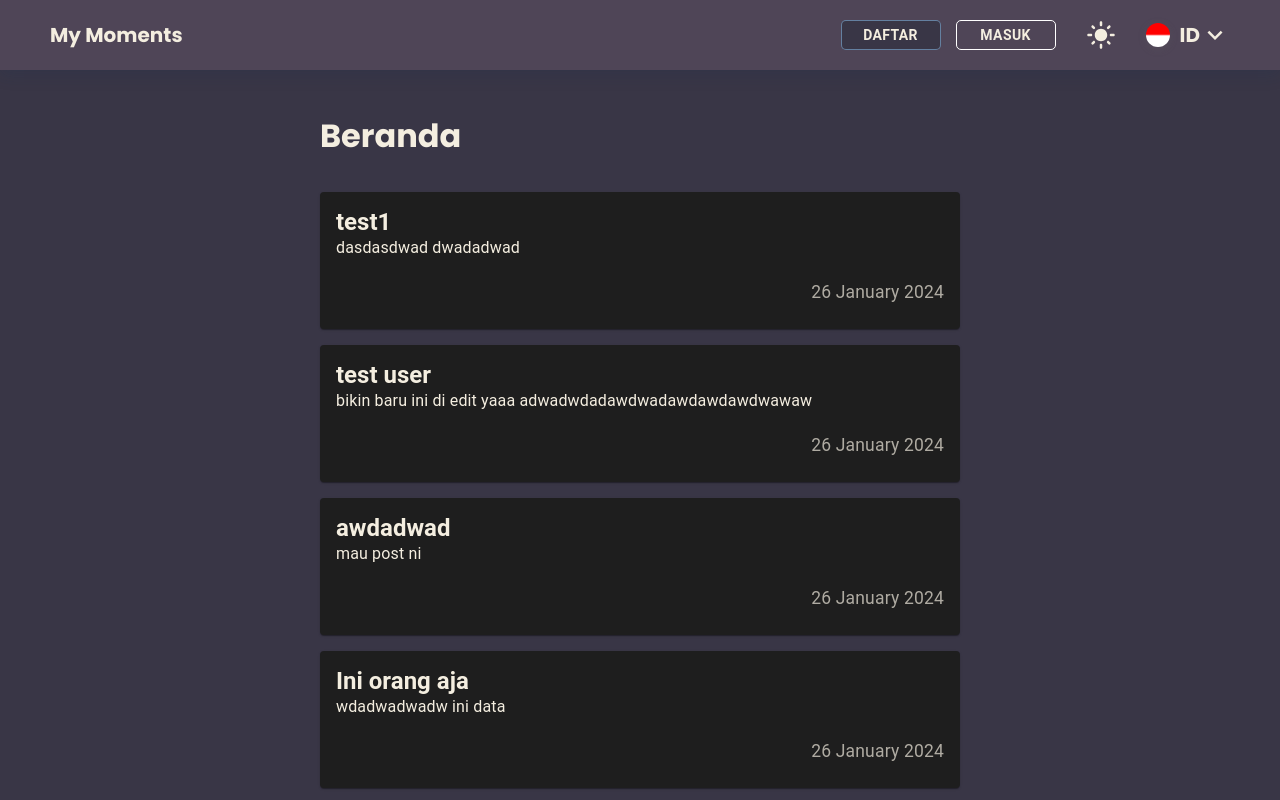
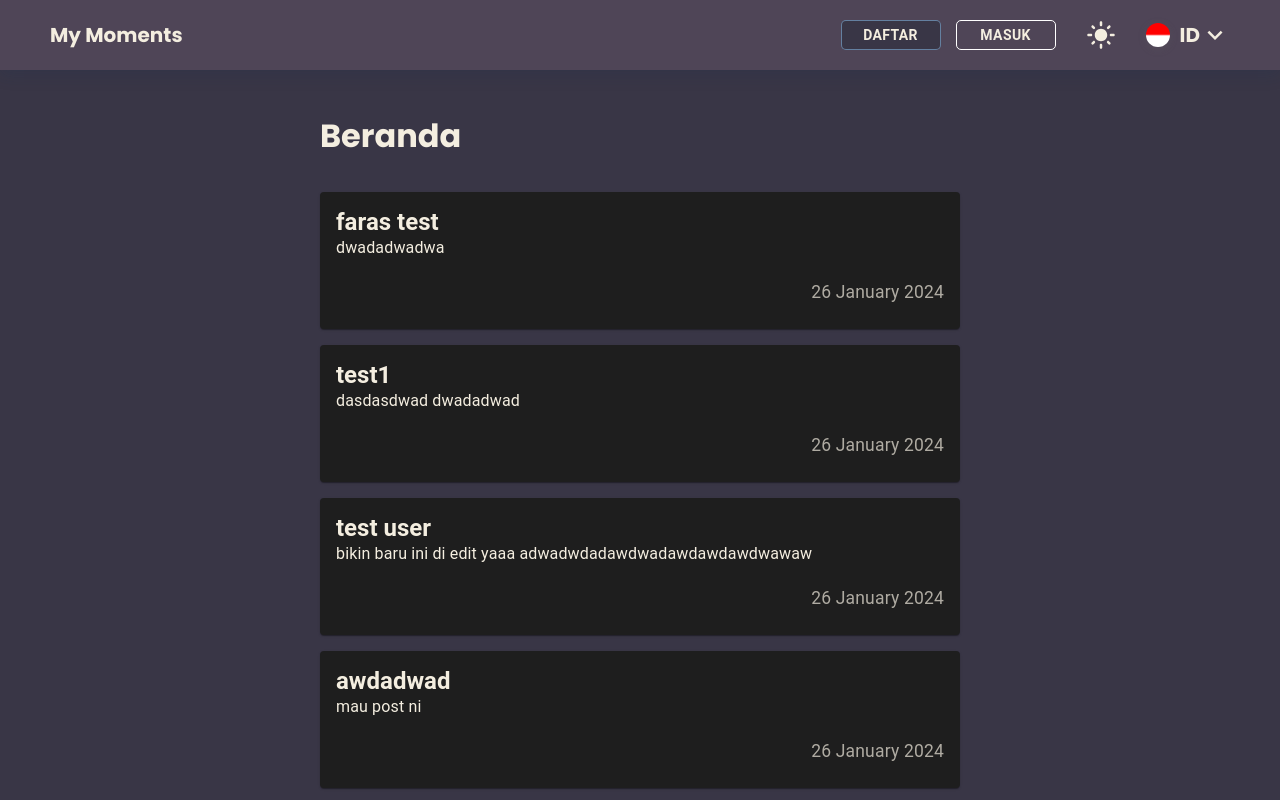
Before and after one commit to raihanputro/group-project-week3, a React (Vite) app: page / in a window 1280 px wide. Shown: the top 800 px of the page. Built offline with nearby package versions, Linux system fonts and the light colour scheme; data requests are answered from the project's data file.

Commit message:
hotfix: sort

```diff
--- a/db.json
+++ b/db.json
@@ -95,6 +95,14 @@
       "content": "<p>dasdasdwad</p><h1>dwadadwad</h1>",
       "pure_text": "dasdasdwad\ndwadadwad",
       "created_date": "2024-01-26 08:31:06"
+    },
+    {
+      "id": "13fc",
+      "user_id": "860c",
+      "fullname": "faras test",
+      "content": "<p>dwadadwadwa</p>",
+      "pure_text": "dwadadwadwa",
+      "created_date": "2024-01-26 09:31:10"
     }
   ],
   "comment": [
@@ -127,6 +135,38 @@
       "fullname": "test user",
       "content": "mau komenwwwwww",
       "created_date": "2024-01-26 08:10:36"
+    },
+    {
+      "id": "252c",
+      "post_id": "13fc",
+      "user_id": "860c",
+      "fullname": "faras test",
+      "content": "dwadwadwa",
+      "created_date": "2024-01-26 09:31:20"
+    },
+    {
+      "id": "8db8",
+      "post_id": "13fc",
+      "user_id": "860c",
+      "fullname": "faras test",
+      "content": "2e21eqwdasd",
+      "created_date": "2024-01-26 09:31:24"
+    },
+    {
+      "id": "5535",
+      "post_id": "13fc",
+      "user_id": "860c",
+      "fullname": "faras test",
+      "content": "21edasd",
+      "created_date": "2024-01-26 09:31:26"
+    },
+    {
+      "id": "4eb9",
+      "post_id": "13fc",
+      "user_id": "860c",
+      "fullname": "faras test",
+      "content": "dw111111111111",
+      "created_date": "2024-01-26 09:33:43"
     }
   ]
 }
--- a/src/pages/CreatePost/saga.js
+++ b/src/pages/CreatePost/saga.js
@@ -22,9 +22,9 @@ function* getMyPost({ userId }) {
 
   try {
     const res = yield call(getMyPostApi, userId);
-    const finalRes = res.sort((a, b) => new Date(b.created_date) - new Date(a.created_date));
+    res.sort((a, b) => new Date(b.created_date) - new Date(a.created_date));
 
-    yield put(setUserPost(finalRes));
+    yield put(setUserPost(res));
   } catch (error) {
     yield put(showPopup());
   }
--- a/src/pages/DetailPost/saga.js
+++ b/src/pages/DetailPost/saga.js
@@ -11,6 +11,7 @@ function* doGetPostDetailData({id, cbNotFound, cb}) {
   try {
     const resPostDetail = yield call(getPostDetailApi, id);
     const resCommnets = yield call(getPostCommentsApi, id);
+    resCommnets.sort((a, b) => new Date(b.created_date) - new Date(a.created_date));
     const data = {
       postDetailData: resPostDetail,
       comments: resCommnets
@@ -37,6 +38,7 @@ function* doInsertComment({postid, comment, cb}) {
   try {
     yield call(insertCommentApi, comment);
     const res = yield call(getPostCommentsApi, postid);
+    res.sort((a, b) => new Date(b.created_date) - new Date(a.created_date));
     // yield put(setPostComments(res));
     cb(res);
   } catch (error) {
--- a/src/pages/Home/saga.js
+++ b/src/pages/Home/saga.js
@@ -8,8 +8,8 @@ function* doGetPost() {
   yield put(setLoading(true));
   try {
     const response = yield call(getAllPost);
-    const finalRes = response.sort((a, b) => new Date(b.created_date) - new Date(a.created_date));
-    yield put(setHomePost(finalRes));
+    response.sort((a, b) => new Date(b.created_date) - new Date(a.created_date));
+    yield put(setHomePost(response));
   } catch (error) {
     console.log(error);
   }
```
